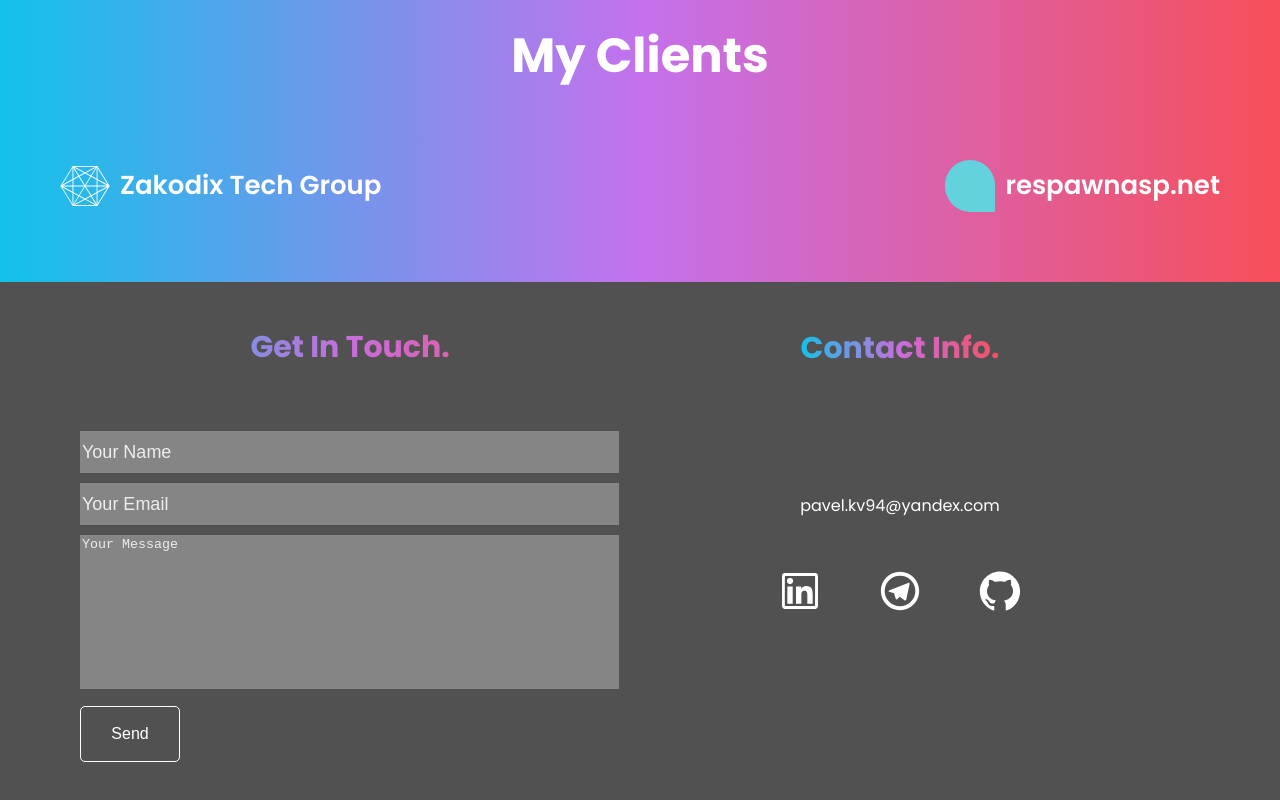
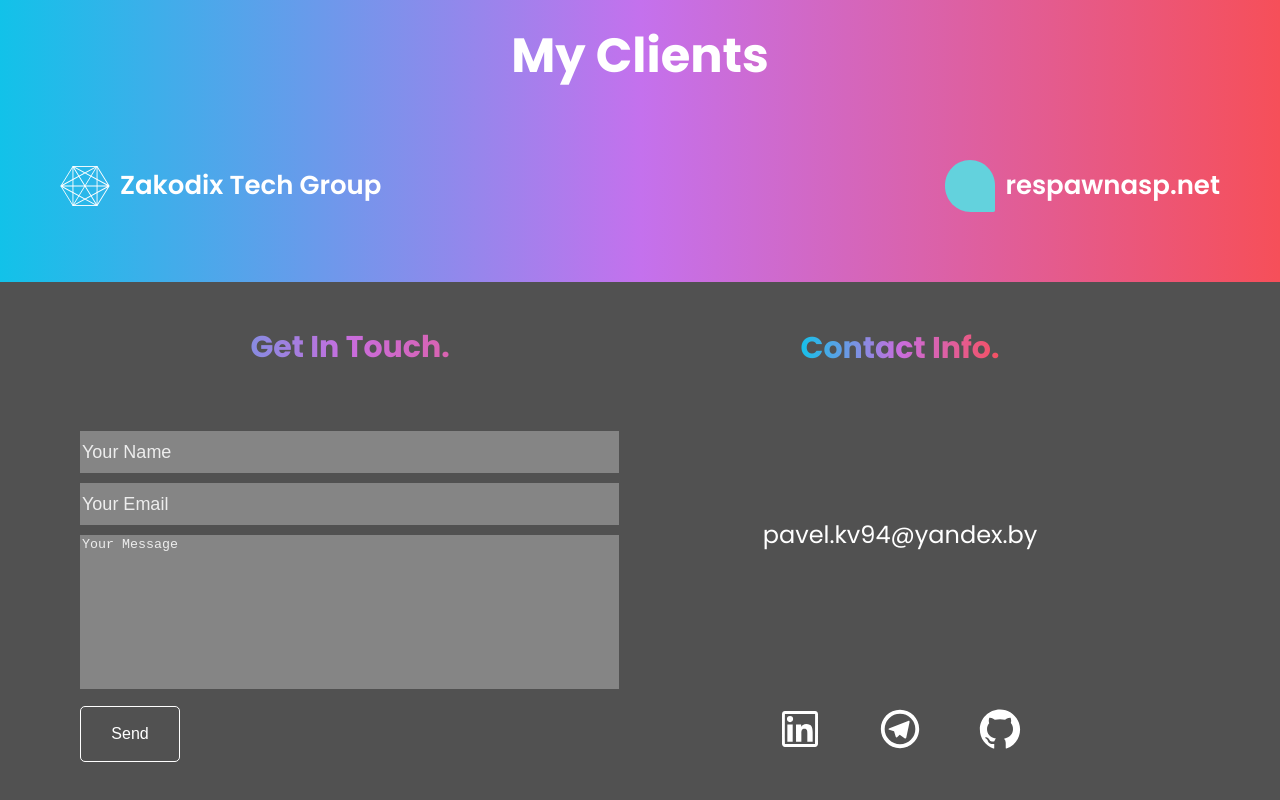
Before and after one commit to Pavelkv94/Portfolio_v3, a React (Create React App) app: page / in a window 1280 px wide. Shown: the part 5194-5994 px from the top of the page. Built offline with nearby package versions, Linux system fonts and the light colour scheme.

Commit message:
fix email'

```diff
--- a/src/components/Contact/Contact.jsx
+++ b/src/components/Contact/Contact.jsx
@@ -46,7 +46,7 @@ export const Contact = () => {
                 </section>
                 <section>
                     <h2>Contact Info.</h2>
-                    <p>pavel.kv94@yandex.com</p>
+                    <a href="mailto:pavel.kv94@yandex.by"><p>pavel.kv94@yandex.by</p></a>
                     <div>
                         <a
                             href="https://www.linkedin.com/in/pavel-kv94/"
--- a/src/components/Contact/Contact.module.scss
+++ b/src/components/Contact/Contact.module.scss
@@ -118,9 +118,12 @@
                 @media screen and (max-width: 640px) {
                     width: 100%;
                 }
-                p {
+                a {
+                    color: white;
+                    text-decoration: none;
                     margin-top: 100px;
-                    margin-bottom: 50px;
+                    margin-bottom: 30px;
+                    font-size: 24px;
 
                     @media screen and (max-width: 640px) {
                         margin-top: 10px;
@@ -133,9 +136,9 @@
                     display: flex;
                     justify-content: space-around;
 
-                    @media screen and (max-width: 640px) {
-                        margin-bottom: 80px;
-                    }
+                    // @media screen and (max-width: 640px) {
+                    //     margin-bottom: 80px;
+                    // }
 
                     a {
                         color: white;
```
